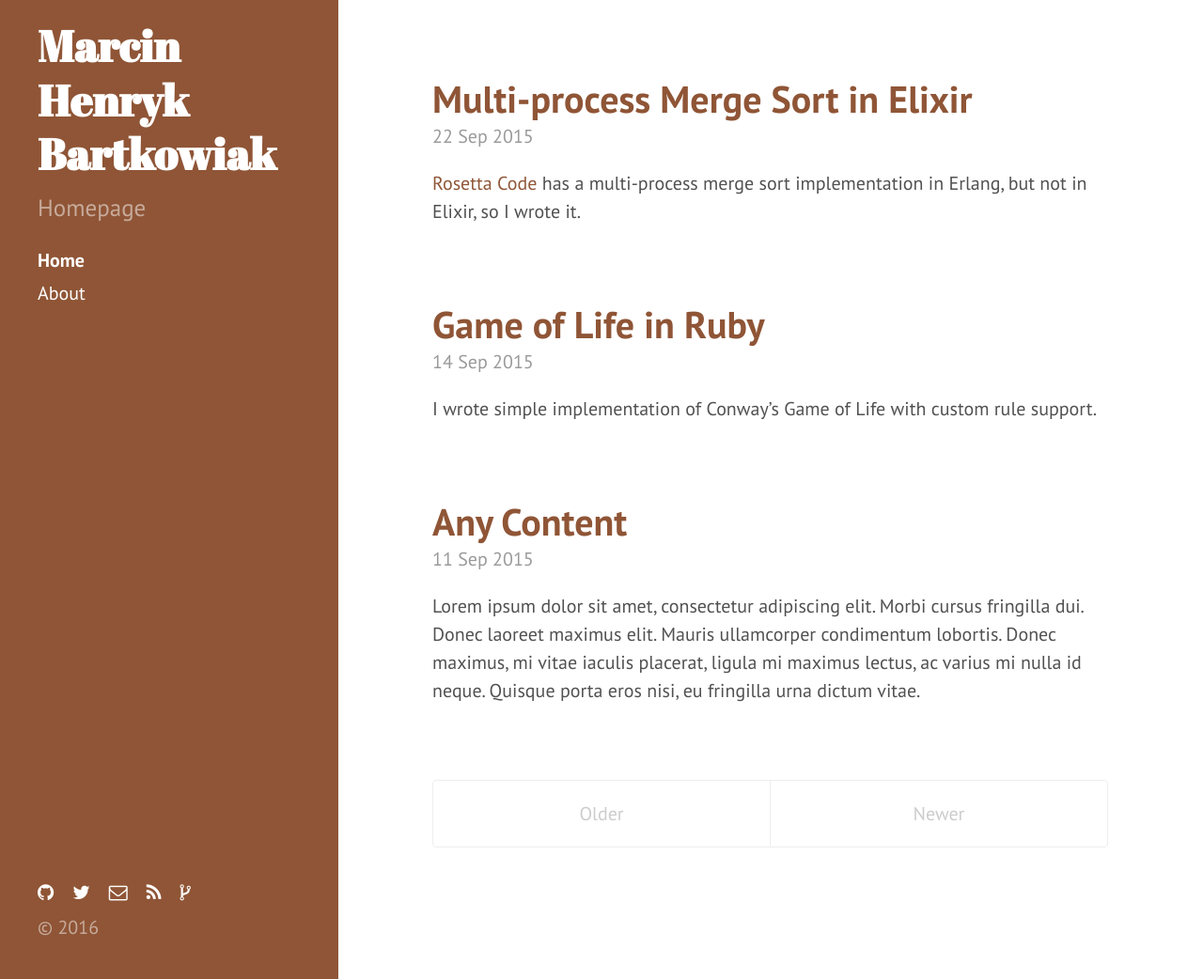
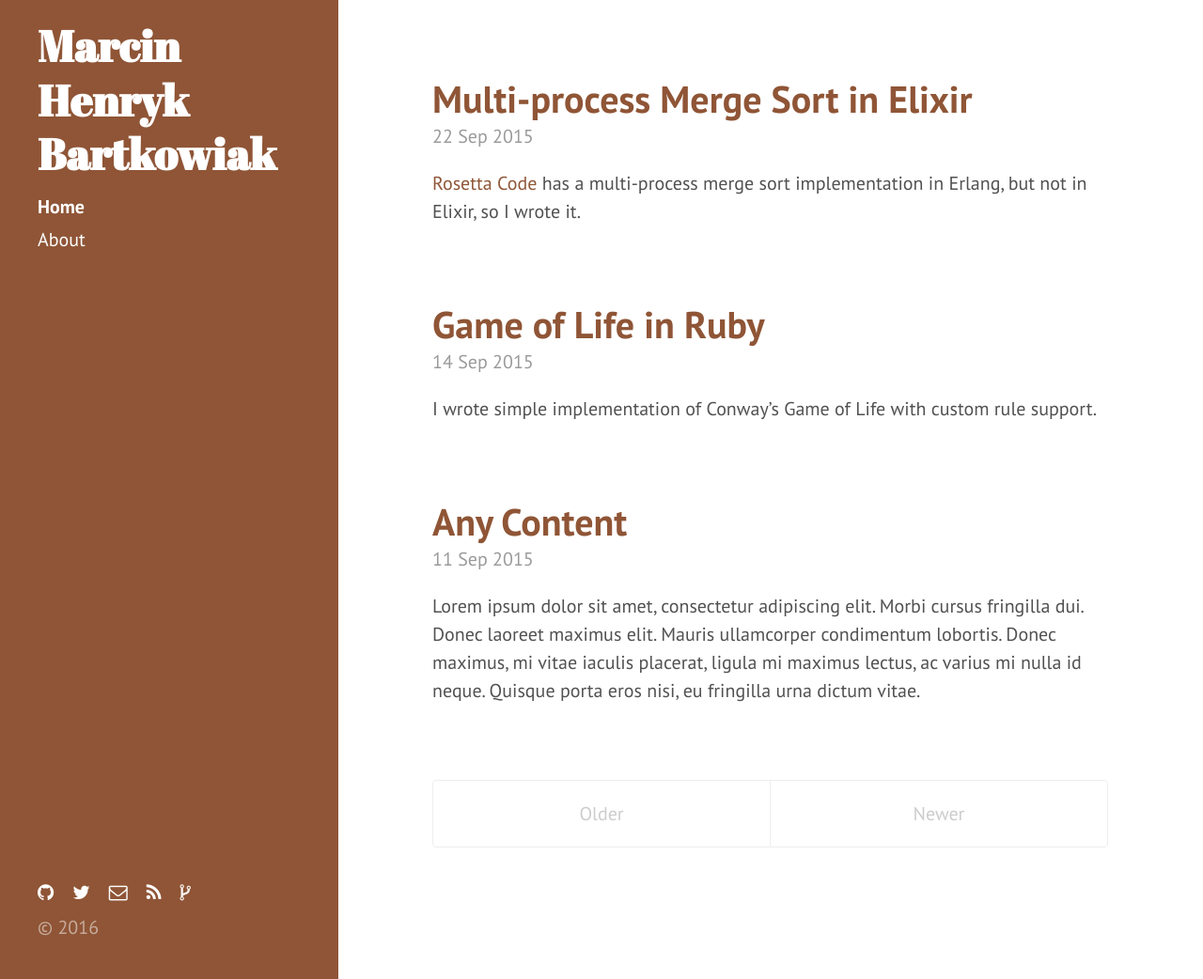
Before and after one commit to mhib/mhib.github.io, a Jekyll site: the page built from index.html, in a window 1280 px wide and 1042 px high. Shown: the whole window at 94% size. Built offline with Jekyll 4.4.1, drawn with Linux system fonts in a browser that asks for light colours; the list of posts is cut into pages by our own code.

Commit message:
Minor changes

```diff
--- a/_config.yml
+++ b/_config.yml
@@ -39,3 +39,5 @@ titlecase: true
 post_template: post
 page_template: page
 draft_template: draft
+
+gems: [jekyll-paginate]
--- a/_includes/sidebar.html
+++ b/_includes/sidebar.html
@@ -6,7 +6,7 @@
           {{ site.title }}
         </a>
       </h1>
-      <p class="lead">{{ site.description }}</p>
+      {% if page.description %}<p class="lead">{{ site.description }}</p>{% endif %}
     </div>
 
     <nav class="sidebar-nav">
```
